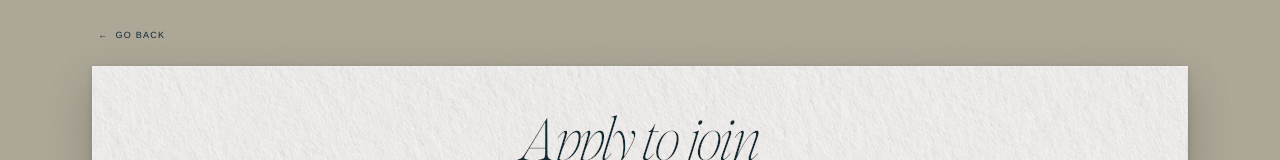
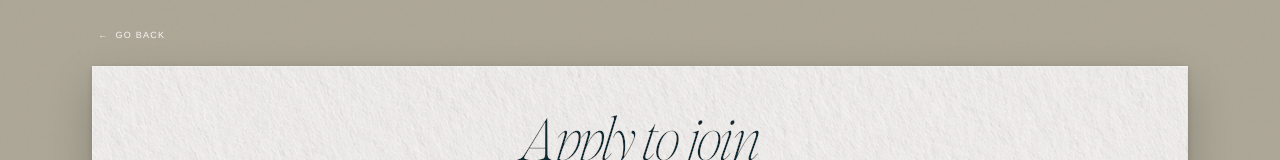
Before and after one commit to lali-vaultier/vaultier-website, a Next.js app: page /professional-access/apply in a window 1280 px wide. Shown: the top 160 px of the page. Built offline with nearby package versions, Linux system fonts and the light colour scheme.

Commit message:
Make application back link off white

```diff
--- a/app/globals.css
+++ b/app/globals.css
@@ -1479,10 +1479,10 @@ body:has(.legal-page) { background: var(--charcoal); }
   background: var(--murky-grey);
 }
 .professional-application-form-page .form-back-link {
-  color: var(--deep-teal-blue);
+  color: var(--off-white);
 }
 .professional-application-form-page .form-back-link:hover {
-  color: color-mix(in srgb, var(--deep-teal-blue) 80%, var(--wild-brown));
+  color: var(--off-white);
 }
 .professional-application-form-page .form-frame {
   height: auto;
```
